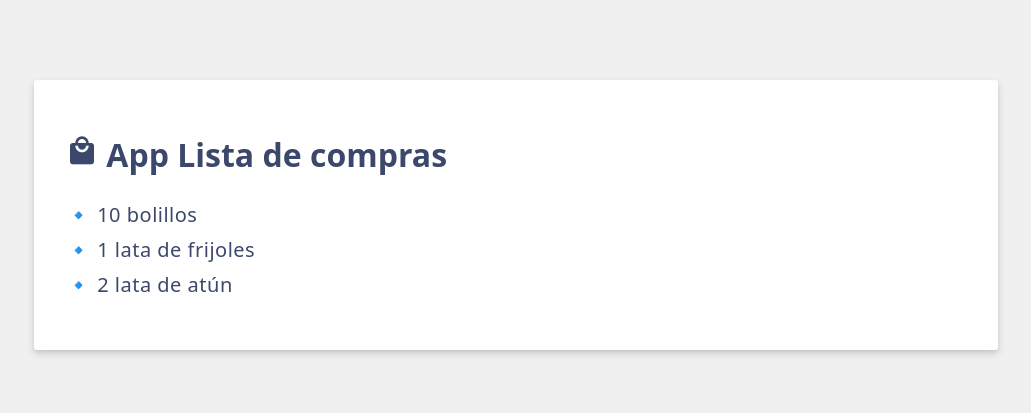
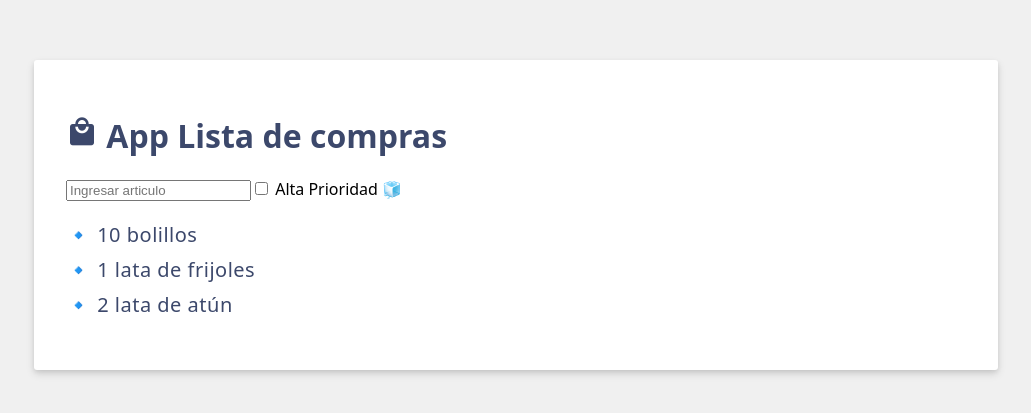
Before and after one commit to Guizar636/VueJS-ShoppingCart, a Vue app: page / in a window 1280 px wide. Shown: the part 185-598 px from the top of the page, without its empty margins (124-1155 px from the left). Built offline with nearby package versions, Linux system fonts and the light colour scheme.

Commit message:
feature enlazado con checkboxes

```diff
--- a/src/App.vue
+++ b/src/App.vue
@@ -7,10 +7,20 @@ const items = ref([
   {id: 2, label: '1 lata de frijoles'},
   {id: 3, label: '2 lata de atún'}
 ]);
+const newItem = ref('');
+const newItemHighPriority = ref (false);
 </script>
 
 <template>
 <h1> <i class = "material-icons shopping-cart-icon">local_mall</i> {{ header }}</h1>
+<input v-model.trim="newItem" type="text" placeholder="Ingresar articulo">
+<!-- Check Boxes -->
+<label >
+  <input v-model="newItemHighPriority"
+  type="checkbox">
+  Alta Prioridad
+</label>
+{{ newItemHighPriority  ? "🔥" : "🧊"}}
   <ul>
     <li v-for="{ id, label } in items" v-bind:key="id">
       🔹 {{ label }}
```
